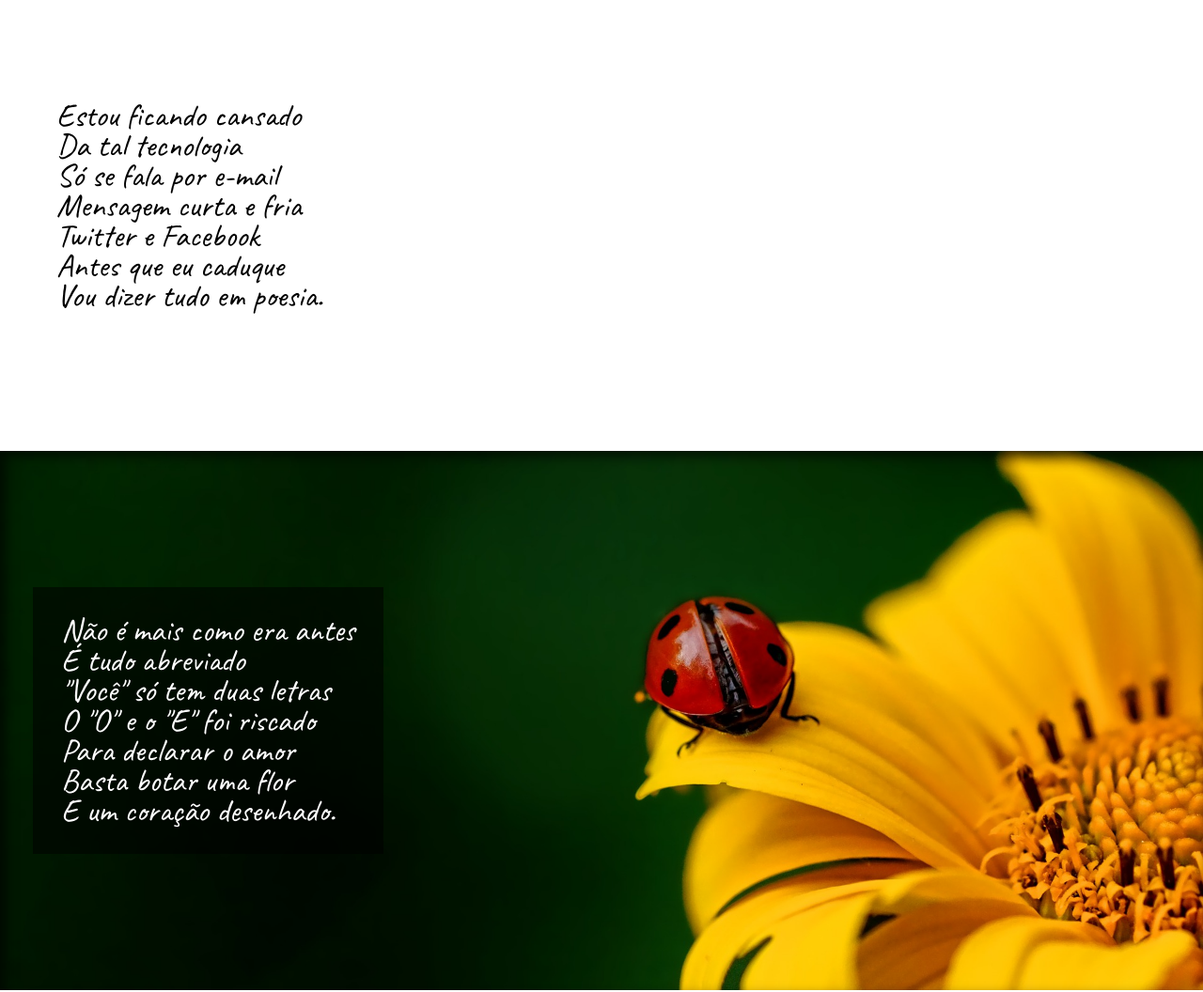
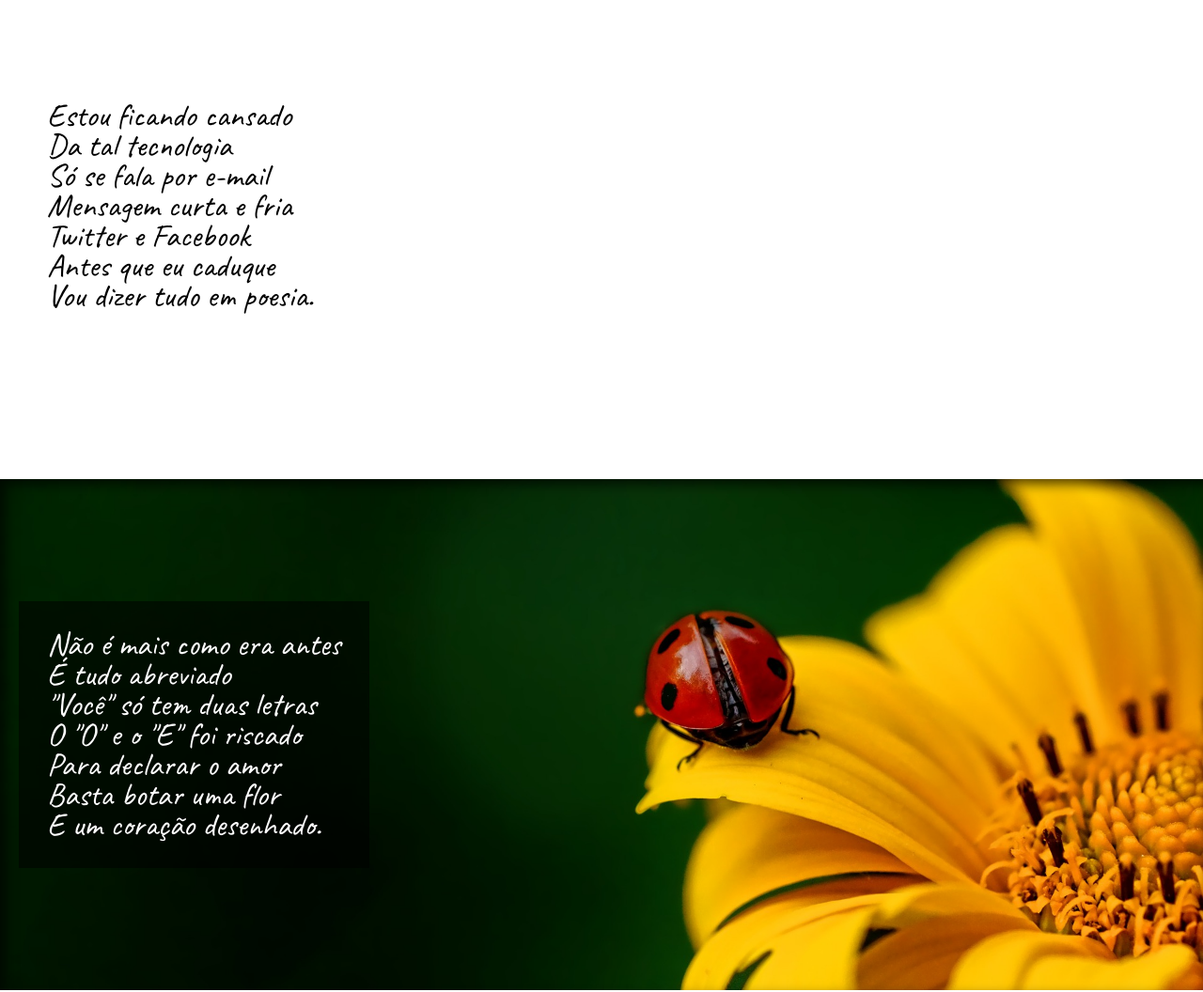
Before and after one commit to caua41552-cmyk/Cordel-Moderno, a plain HTML site: page index.html in a window 1280 px wide. Shown: the part 247-1303 px from the top of the page at 94% size. Drawn offline with Linux system fonts and the light colour scheme.

Commit message:
Update style.css

```diff
--- a/style.css
+++ b/style.css
@@ -53,7 +53,7 @@ p{
     background-color: darkcyan;
     color: white;
     background-position: center center;
-    padding: 145px 0 145px 35px;
+    padding: 130px 0 130px 20px;
     box-shadow: inset 6px 6px 13px 0 rgba(0, 0, 0, 0.644);
     background-size: cover;
     background-attachment: fixed;
@@ -65,21 +65,21 @@ section.imagem > p{
 }
 
 section.normal p{
-    padding-bottom: 2em;
+    margin-bottom: 2em;
 }
 
 footer{
     background-color: black;
     color: white;
     text-align: center;
-    padding-top: 10px;
+    padding: 50px;
 }
 
 section{
     padding-top: 10vh;
     padding-bottom: 10vh;
     line-height: 2em;
-    padding-left: 30px;
+    padding-left: 20px;
 }
 
 #img01{
```
